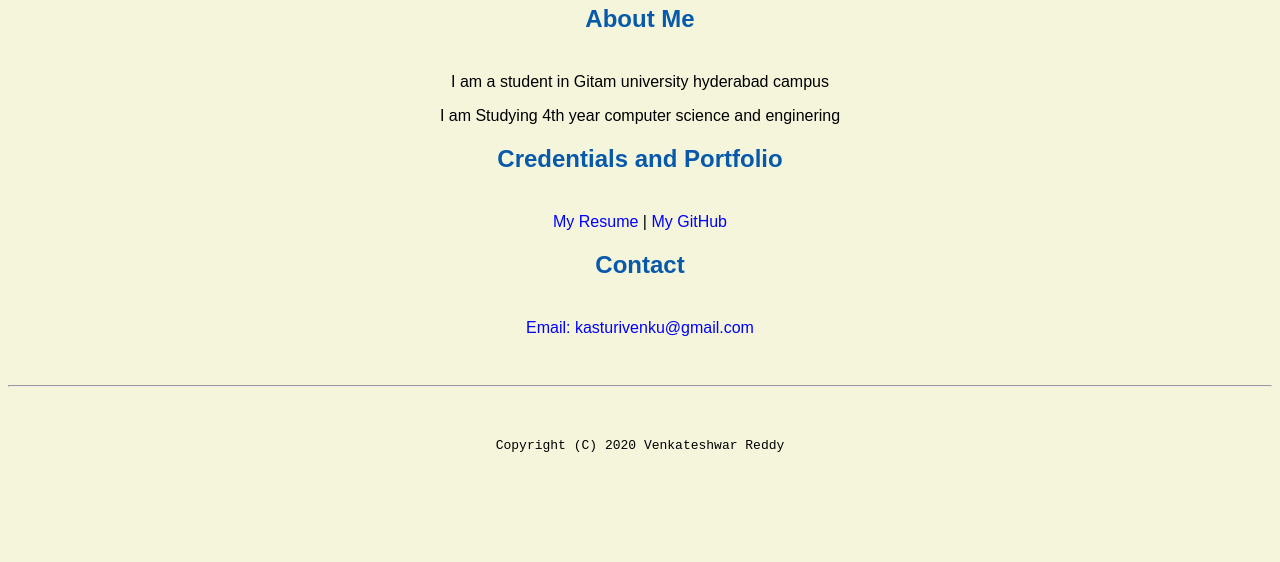
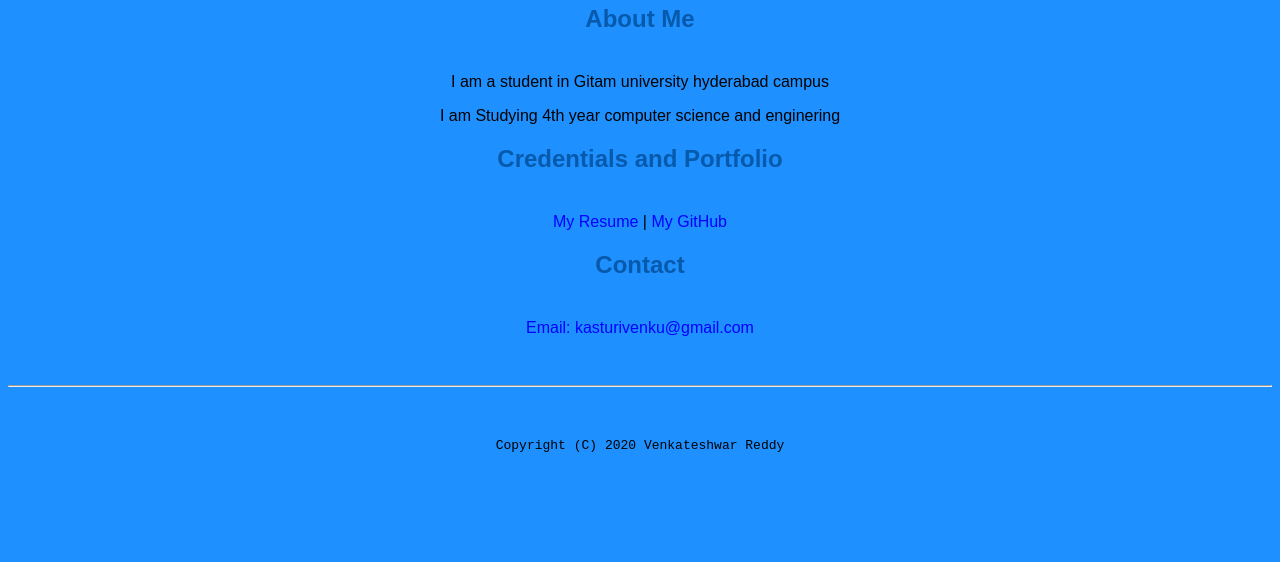
Before and after one commit to VenkateshwarReddy9/VenkateshwarReddy9.github.io, a plain HTML site: page index.html in a window 1280 px wide. Shown: the part 238-800 px from the top of the page. Drawn offline with Linux system fonts and the light colour scheme.

Commit message:
Update master.css

```diff
--- a/css/master.css
+++ b/css/master.css
@@ -13,7 +13,7 @@
   }
 
   body {
-   background-color: beige;
+   background-color: DodgerBlue;
    color:black;
    font-family: Arial, Helvetica, sans-serif;
    text-align: center;
```
